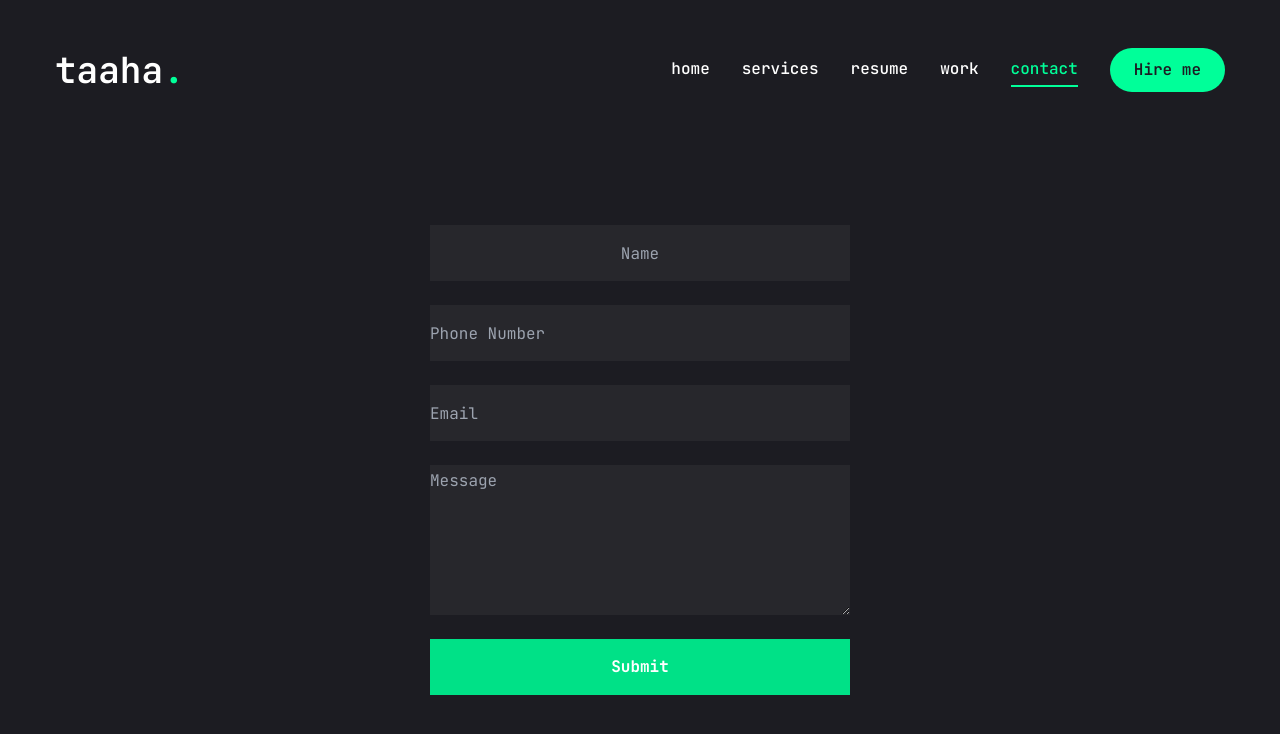
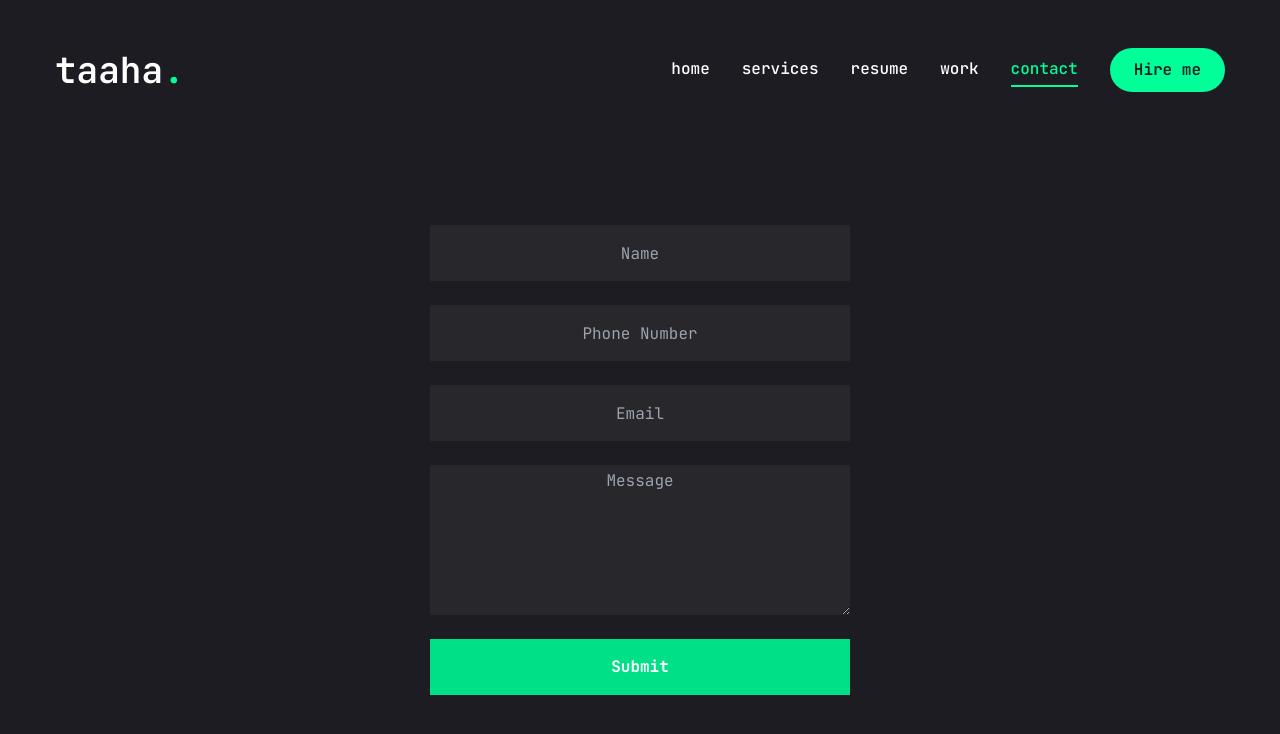
Before and after one commit to taahahussainkhan/taaha-portfolio, a Next.js app: page /contact in a window 1280 px wide. Shown: the top 734 px of the page. Built offline with nearby package versions, Linux system fonts and the light colour scheme.

Commit message:
fixed deplloyement error

```diff
--- a/src/app/contact/page.tsx
+++ b/src/app/contact/page.tsx
@@ -6,7 +6,7 @@ import { motion } from "framer-motion";
 function ContactForm() {
   const [state, handleSubmit] = useForm("xanwbzdo");
   if (state.succeeded) {
-    return <p>Thanks for joining!</p>;
+    return <p className="text-2xl">Thanks for reaching out. I'll get back to you!</p>;
   }
   return (
     <div className="min-h-[80vh] flex items-center justify-center py-12 xl:py-0">
@@ -25,20 +25,20 @@ function ContactForm() {
           type="text"
           name="phone no"
           placeholder="Phone Number"
-          className="bg-[#27272c] text-white h-14"
+          className="bg-[#27272c] text-white h-14 text-center"
         />
         <input
           id="email"
           type="email"
           name="email"
-          className="flex items-center justify-center bg-[#27272c] text-white h-14"
+          className="flex items-center justify-center bg-[#27272c] text-white h-14 text-center"
           placeholder="Email"
         />
         <ValidationError prefix="Email" field="email" errors={state.errors} />
         <textarea
           id="message"
           name="message"
-          className="bg-[#27272c] text-white h-[150px]"
+          className="bg-[#27272c] text-white h-[150px] text-center"
           placeholder="Message"
         />
         <ValidationError
--- a/src/app/page.tsx
+++ b/src/app/page.tsx
@@ -7,7 +7,7 @@ import { FiDownload } from "react-icons/fi";
 
 export default function Home() {
    const resume_url = "https://drive.google.com/file/d/1wySGLgTUP6RvSeIp3K16Rrk1TMNQ0VCN/view?usp=sharing"
-  const handleDownload = (e) => {
+  const handleDownload = (e: React.MouseEvent<HTMLButtonElement>) => {
    e.preventDefault()
     window.open(resume_url, "_blank")
   }
```
